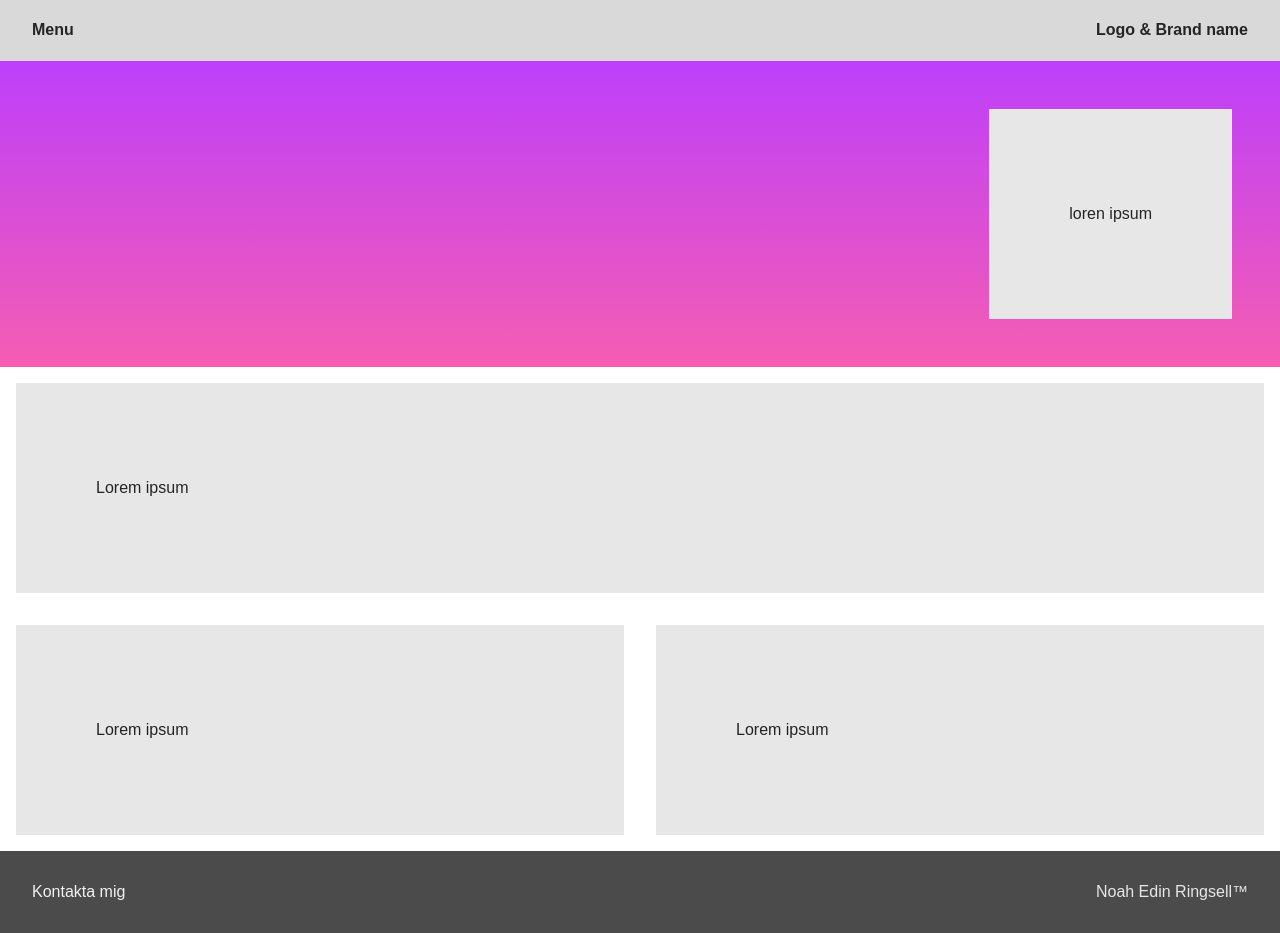
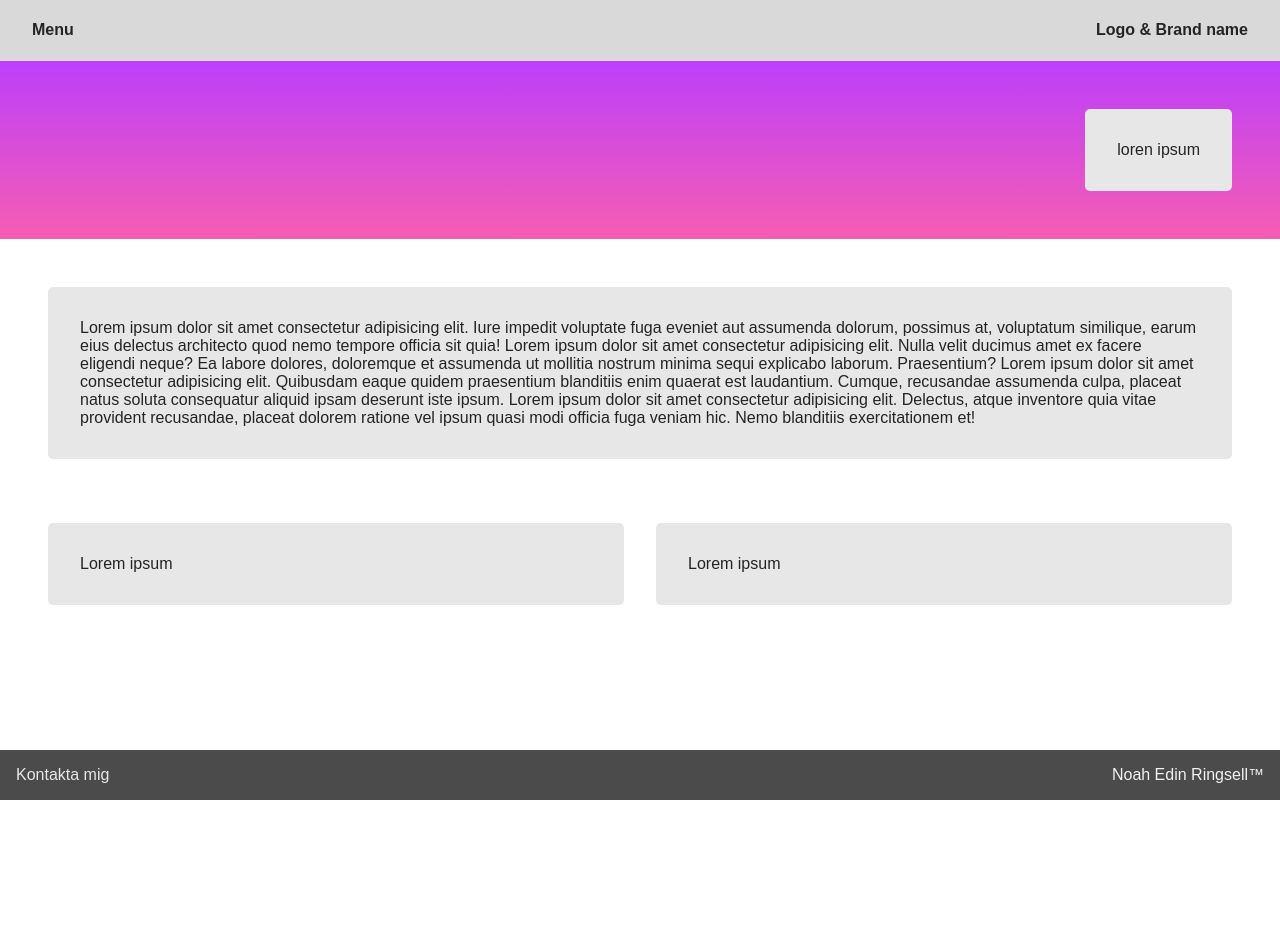
Before and after one commit to NyomKyon/Uppdrag-4, a plain HTML site: page new.html in a window 1280 px wide. After the commit the page ends 800 px from the top, so only its background shows below. Drawn offline with Linux system fonts and the light colour scheme.

Commit message:
footer margins mm

```diff
--- a/css/style.css
+++ b/css/style.css
@@ -1,10 +1,12 @@
 /* Raw elements */
 
-body, main {
+body,
+main {
   margin: 0;
   padding: 0;
   color: #242427;
   font-family: "Montserrat", sans-serif;
+  min-height: 100%;
 }
 
 a {
@@ -16,7 +18,11 @@ h1 {
   font-size: medium;
 }
 
-/* Content divs and classes */
+p {
+  padding-inline: 1rem;
+}
+
+/* classes */
 
 .navbar {
   background-color: #D9D9D9;
@@ -28,24 +34,34 @@ h1 {
 
 .top-background {
   display: flex;
-    background: rgb(189,63,251);
-    background: linear-gradient(180deg, rgba(189,63,251,1) 0%, rgba(246,93,178,1) 100%);
+  background: rgb(189, 63, 251);
+  background: linear-gradient(180deg, rgba(189, 63, 251, 1) 0%, rgba(246, 93, 178, 1) 100%);
   justify-content: flex-end;
 }
 
+/* contaniners */
+.textalign {
+  height: 100%;
+  text-align: start;
+}
+
+
 .top-content {
+  border-radius: 5px;
+  text-align: initial;
   background-color: #e7e7e7;
-    padding: 5rem;
+  padding: 1rem;
   margin: 3rem;
 }
 
-.bottom-content {
-}
+.bottom-content {}
 
 .bottom-top {
   background-color: #e7e7e7;
-    padding: 5rem;
-    margin: 1rem;
+  border-radius: 5px;
+  padding: 1rem;
+  margin: 3rem;
+  position: relative;
 }
 
 .bottom-bot {
@@ -53,20 +69,46 @@ h1 {
   justify-content: space-between;
 }
 
-.bottom-box{
+.bottom-box-left {
   background-color: #e7e7e7;
-    padding: 5rem;
+  border-radius: 5px;
+  padding: 1rem;
   margin: 1rem;
+  margin-left: 3rem;
   width: 50%;
+}
+
+.bottom-box-right {
+  background-color: #e7e7e7;
+  border-radius: 5px;
+  padding: 1rem;
+  margin: 1rem;
+  margin-right: 3rem;
+  width: 50%;
+}
+
+/* Footer */
+.footer-padding {
+  padding: 1rem;
+  padding-inline: 2rem;
 }
 
 .footer {
   background-color: #4B4B4B;
   display: flex;
   justify-content: space-between;
-    padding: 1rem;
-    padding-inline: 2rem;
   color: #f1f1f1;
+  width: 100%;
+  position: fixed;
+  left: 0;
+  bottom: 0;
+}
+
+@media (max-width: 1270px){
+  .footer {
+    position: relative;
+  }
+
 }
 
 /* Link hover effec */
@@ -129,8 +171,13 @@ a {
 }
 
 @media screen and (max-height: 450px) {
-    .sidenav {padding-top: 15px;}
-    .sidenav a {font-size: 18px;}
+  .sidenav {
+    padding-top: 15px;
+  }
+
+  .sidenav a {
+    font-size: 18px;
+  }
 }
 
 #main {
--- a/menu.js
+++ b/menu.js
@@ -1,9 +1,11 @@
 function openNav() {
     document.getElementById("mySidenav").style.width = "250px";
     document.getElementById("main").style.marginLeft = "250px";
+    document.getElementById("menu").style.display = "none";
   }
 
   function closeNav() {
     document.getElementById("mySidenav").style.width = "0";
     document.getElementById("main").style.marginLeft = "0";
+    document.getElementById("menu").style.display = "block"
   }
--- a/new.html
+++ b/new.html
@@ -17,14 +17,12 @@
     </div>
     <nav class="navbar">
         <span onclick="openNav()">
-            <a href="#">
-            <h1 class="menu">
-                Menu
+            <h1 class="menu" id="menu">
+                <a href="#">Menu</a>
             </h1>
-            </a>
         </span>
         <h1>
-            Logo & Brand name
+            <a href="index.html">Logo & Brand name</a>
         </h1>
     </nav>
 
@@ -38,13 +36,14 @@
 
     <div class="bottom-content">
         <div class="bottom-top">
-            <p>Lorem ipsum</p>
+            <div class="textalign"><p>Lorem ipsum dolor sit amet consectetur adipisicing elit. Iure impedit voluptate fuga eveniet aut assumenda dolorum, possimus at, voluptatum similique, earum eius delectus architecto quod nemo tempore officia sit quia! Lorem ipsum dolor sit amet consectetur adipisicing elit. Nulla velit ducimus amet ex facere eligendi neque? Ea labore dolores, doloremque et assumenda ut mollitia nostrum minima sequi explicabo laborum. Praesentium? Lorem ipsum dolor sit amet consectetur adipisicing elit. Quibusdam eaque quidem praesentium blanditiis enim quaerat est laudantium. Cumque, recusandae assumenda culpa, placeat natus soluta consequatur aliquid ipsam deserunt iste ipsum. Lorem ipsum dolor sit amet consectetur adipisicing elit. Delectus, atque inventore quia vitae provident recusandae, placeat dolorem ratione vel ipsum quasi modi officia fuga veniam hic. Nemo blanditiis exercitationem et!</p></div>
+
         </div>
         <div class="bottom-bot">
-            <div class="bottom-box">
+            <div class="bottom-box-left">
                 <p>Lorem ipsum</p>
             </div>
-            <div class="bottom-box">
+            <div class="bottom-box-right">
                 <p>Lorem ipsum</p>
             </div>
         </div>
@@ -52,12 +51,10 @@
 
     <footer class="footer">
         <div>
-            <p>Kontakta mig</p>
+            <p><a href="contact.html">Kontakta mig</a></p>
         </div>
         <div>
-            <a href="contact.html">
             <p>Noah Edin Ringsell™</p>
-            </a>
         </div>
     </footer>
     <script src="menu.js"></script>
```
Lines whose indentation alone changed are shown as unchanged.
